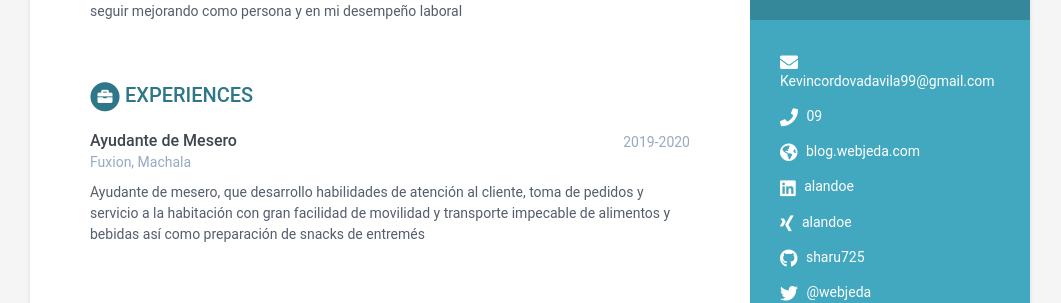
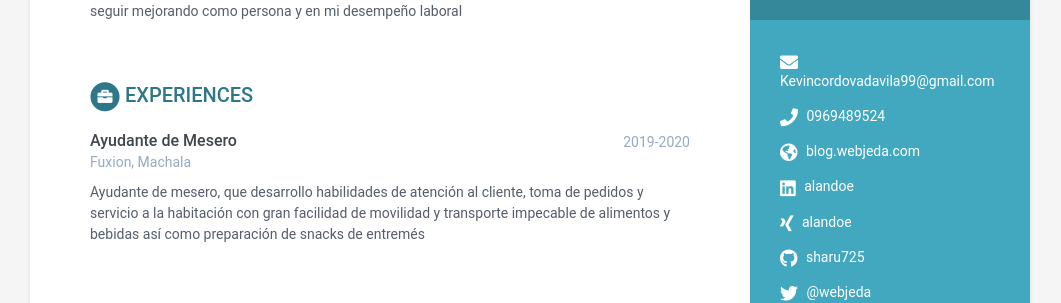
Before and after one commit to KevinC99/good-birch-4e19a, a Jekyll site: the page built from index.html, in a window 1280 px wide. Shown: the part 265-568 px from the top of the page, without its empty margins (110-1171 px from the left). Built offline with Jekyll 4.4.1, drawn with Linux system fonts in a browser that asks for light colours.

Commit message:
data.yml: updated phone in sidebar

```diff
--- a/_data/data.yml
+++ b/_data/data.yml
@@ -30,7 +30,7 @@ sidebar:
       link: null
     - item: Cooking
       link: null
-  phone: 09
+  phone: 0969489524
 career-profile:
   title: Career Profile
   summary: >2-
```
